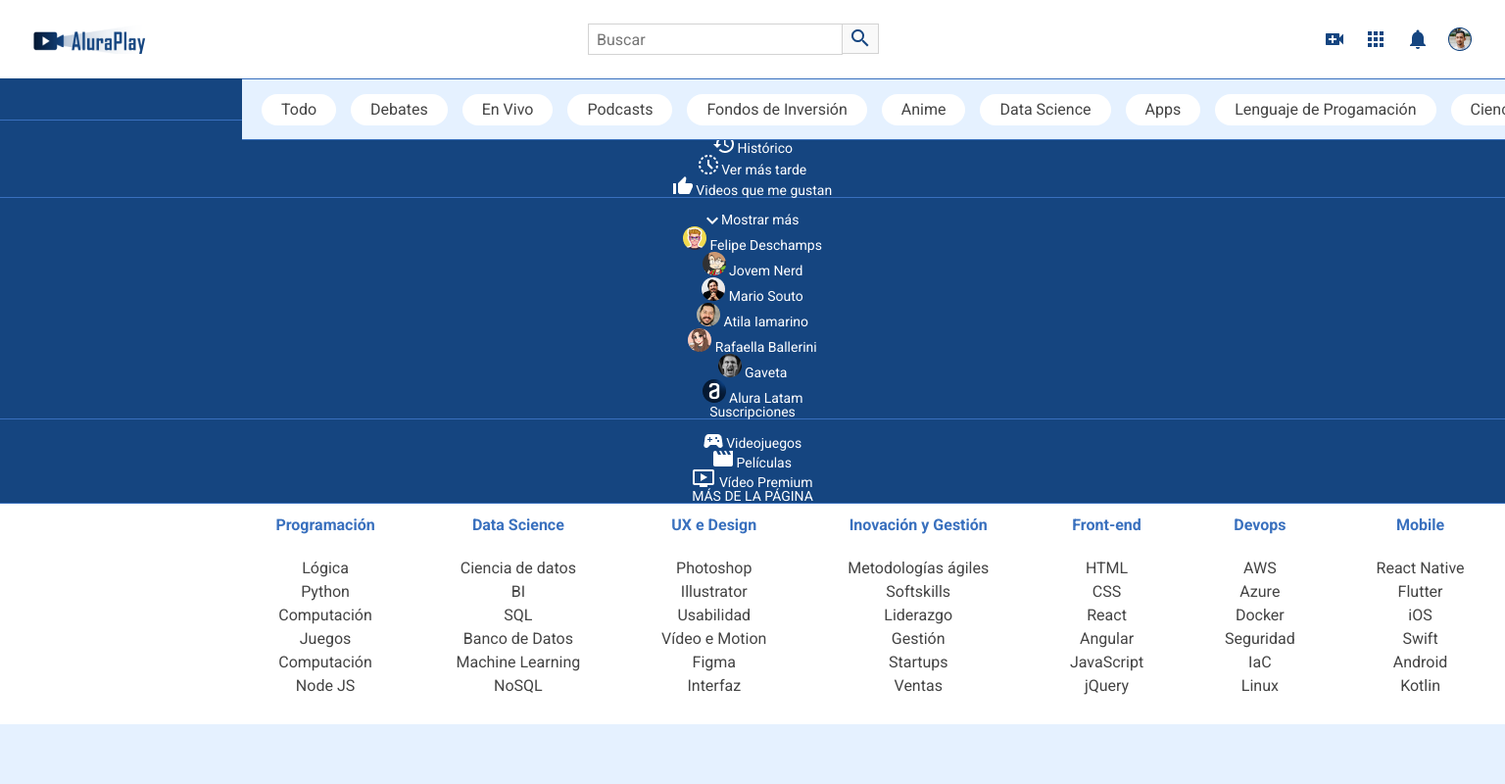
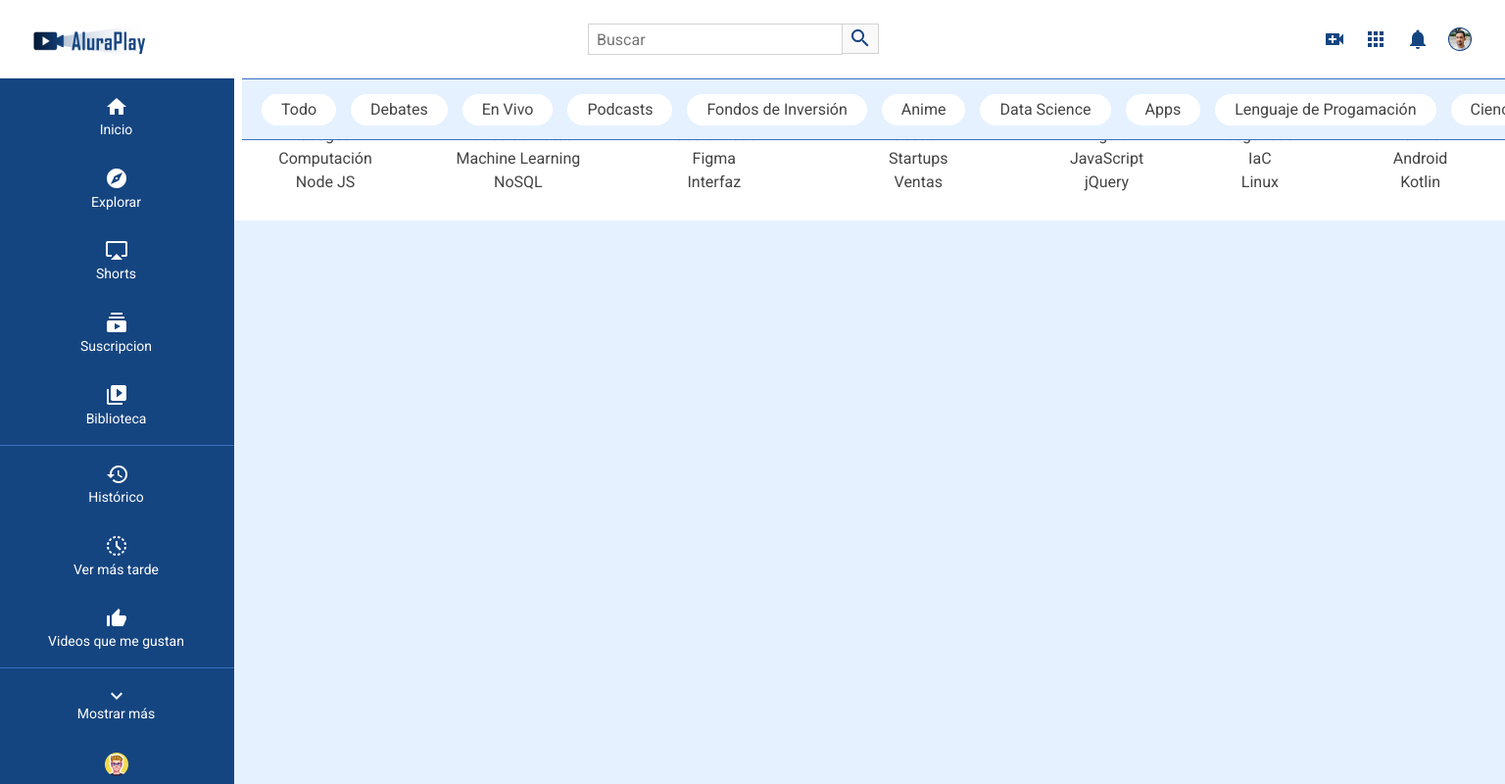
Before and after one commit to FelipeAraisMosquera/aluraCssFlexBoxLayoutsResponsivos, a plain HTML site: page index.html in a window 1536 px wide. Shown: the whole page at 98% size. Drawn offline with Linux system fonts and the light colour scheme.

Commit message:
update-menu desktop

```diff
--- a/css/flexbox.css
+++ b/css/flexbox.css
@@ -1,3 +1,5 @@
+/*https://css-tricks.com/snippets/css/a-guide-to-flexbox/*/
+
 .cabecera__container{
     display: flex;
     justify-content: space-between;
@@ -10,6 +12,36 @@
     display: none;
 }
 
+.menu__container{/*Se pone el menu abajo*/
+    position: fixed;
+    bottom: 0%;
+    height: 75px;
+    width: 100%;
+}
+
+.menu__lista{
+    display: flex;
+    justify-content: space-around;
+    height: 100%;
+}
+
+.menu__lista li{
+    align-self: center;
+}
+
+.menu__itens{
+    display: flex;
+    flex-direction: column;
+    gap: 5px
+}
+
+.menu__lista:nth-child(2),/*Se oculta alguna informacion del menu*/
+.menu__lista:nth-child(3),
+.menu__lista:nth-child(4){
+    display: none;
+}
+
+
 .superior__seccion__container{
     display: flex;
     align-items: center;
@@ -20,17 +52,51 @@
 
 .rodapie__container{
     display:flex;
-   /* flex-direction: column;
+    /* flex-direction: column;
     flex-wrap: wrap;*/
     flex-flow: column wrap;/* se simplifica el codigo comentado*/
 }
-
+/*#################################################*/
 @media (min-width:834px){ /*despues de un ancho de 834px se quita el buscador*/
 
     .cabecera__buscar__item{
-        display: block;
+            display: block;
     }
+
+    .menu__container{
+        left: 0;
+        height: auto;
+        width: 74px;
+        top: 80px;
+    }
+
+    .menu__lista{
+        flex-direction: column;
+        justify-content: flex-start;
+        padding-top: 15px;
+        gap: 33px;
+    }
+
     .rodapie__container{
-        justify-content: space-between;
+            justify-content: space-between;
     }
 }
+
+@media (min-width:1440px){
+    .menu__container{
+        width: 239px;
+        overflow: scroll;
+
+    }
+
+    .menu__lista:nth-child(2),/*Se oculta alguna informacion del menu*/
+    .menu__lista:nth-child(3),
+    .menu__lista:nth-child(4){
+        display: flex;
+    }
+
+    .menu__lista{
+        height: auto;
+        padding: 20px 17px  20px 15px;
+    }
+}
```
